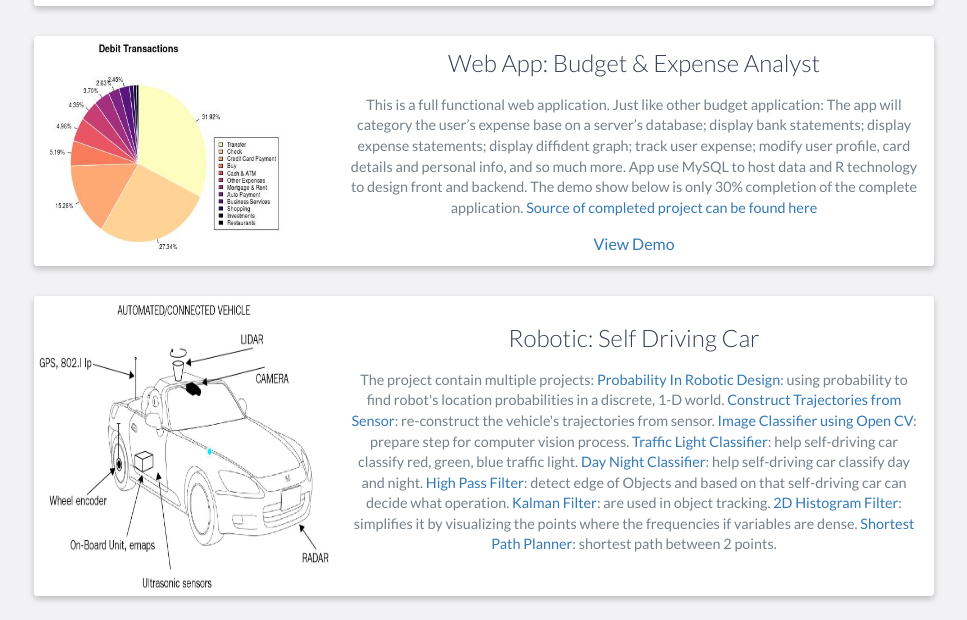
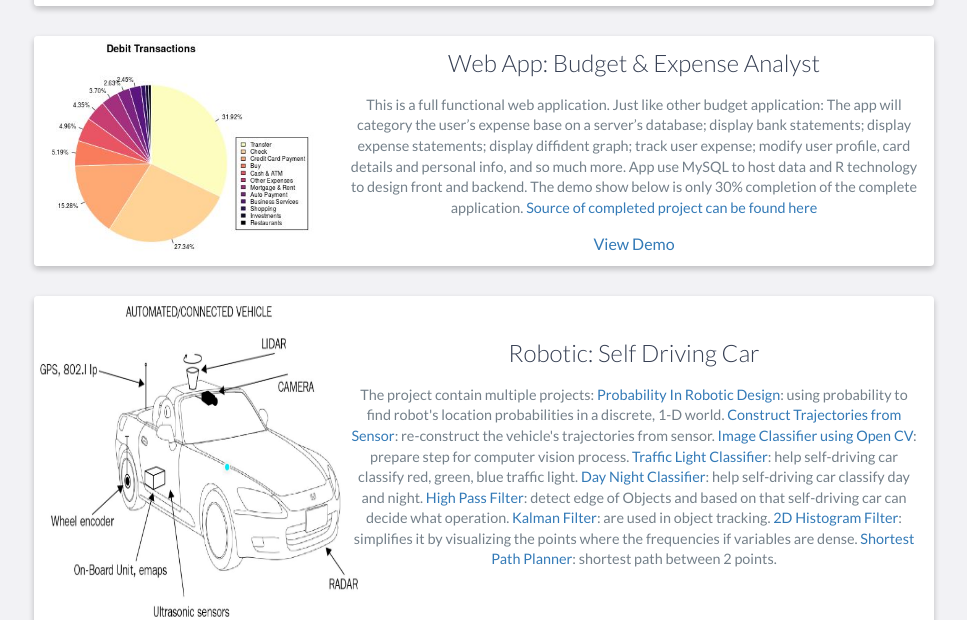
Before and after one commit to jackyhuynh/Portfolio, a plain HTML site: page index.html in a window 1280 px wide. Shown: the part 5106-5726 px from the top of the page, without its empty margins (156-1123 px from the left). Drawn offline with nearby package versions, Linux system fonts and the light colour scheme.

Commit message:
Update index.html

```diff
--- a/index.html
+++ b/index.html
@@ -469,7 +469,7 @@
 
                 <div class="project shadow-large">
                     <div class="project-image">
-                        <img src="images/trans_analysis.JPG" height="230" width="250" />
+                        <img src="images/trans_analysis.JPG" height="230" width="280" />
                     </div>
                     <!-- End .project-image -->
                     <div class="project-info">
@@ -491,7 +491,7 @@
 
                 <div class="project shadow-large">
                     <div class="project-image">
-                        <img src="images/self_driving.JPG" height="300" width="300"/>
+                        <img src="images/self_driving.JPG" height="330" width="330"/>
                     </div>
                     <!-- End .project-image -->
 
```
